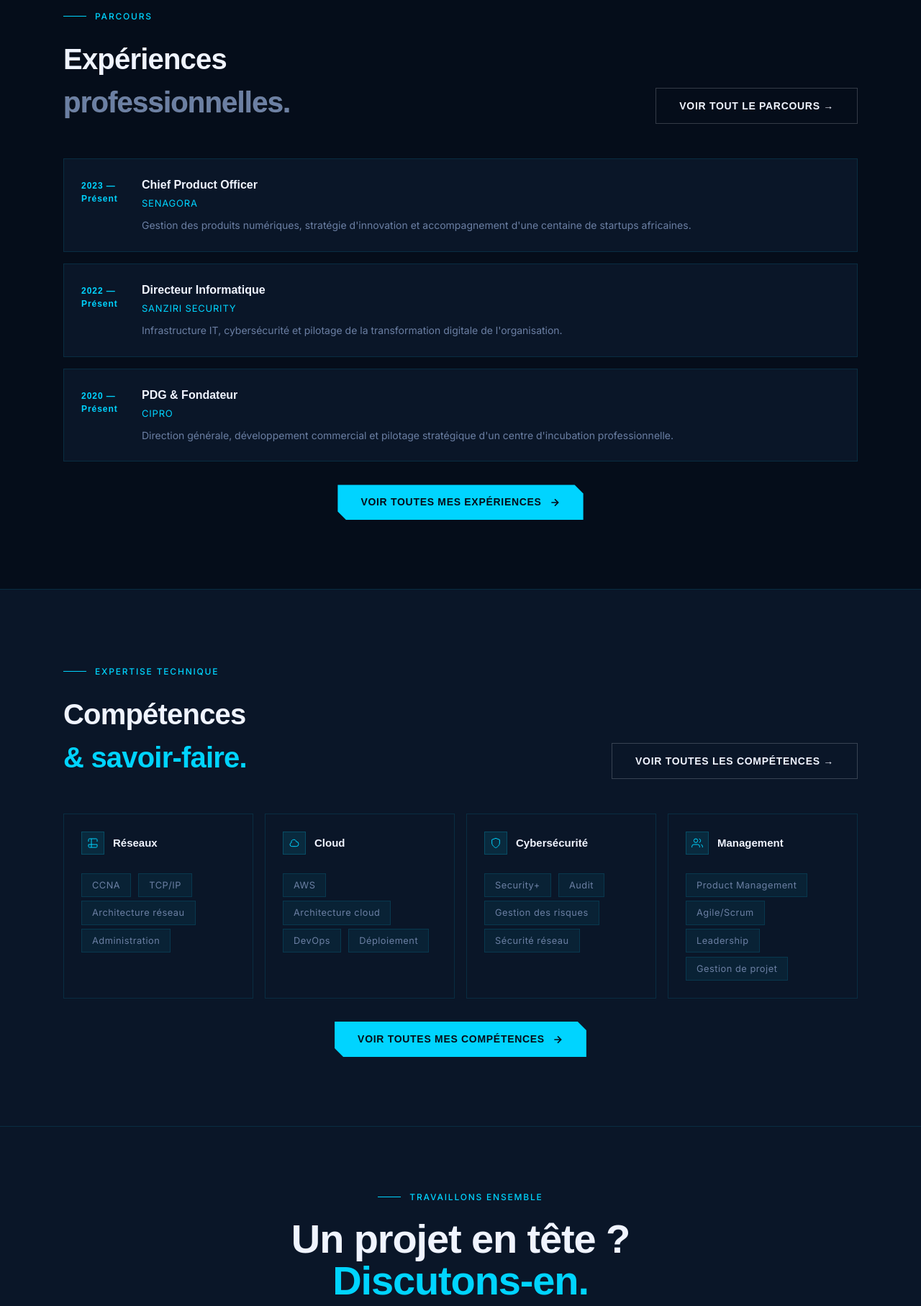
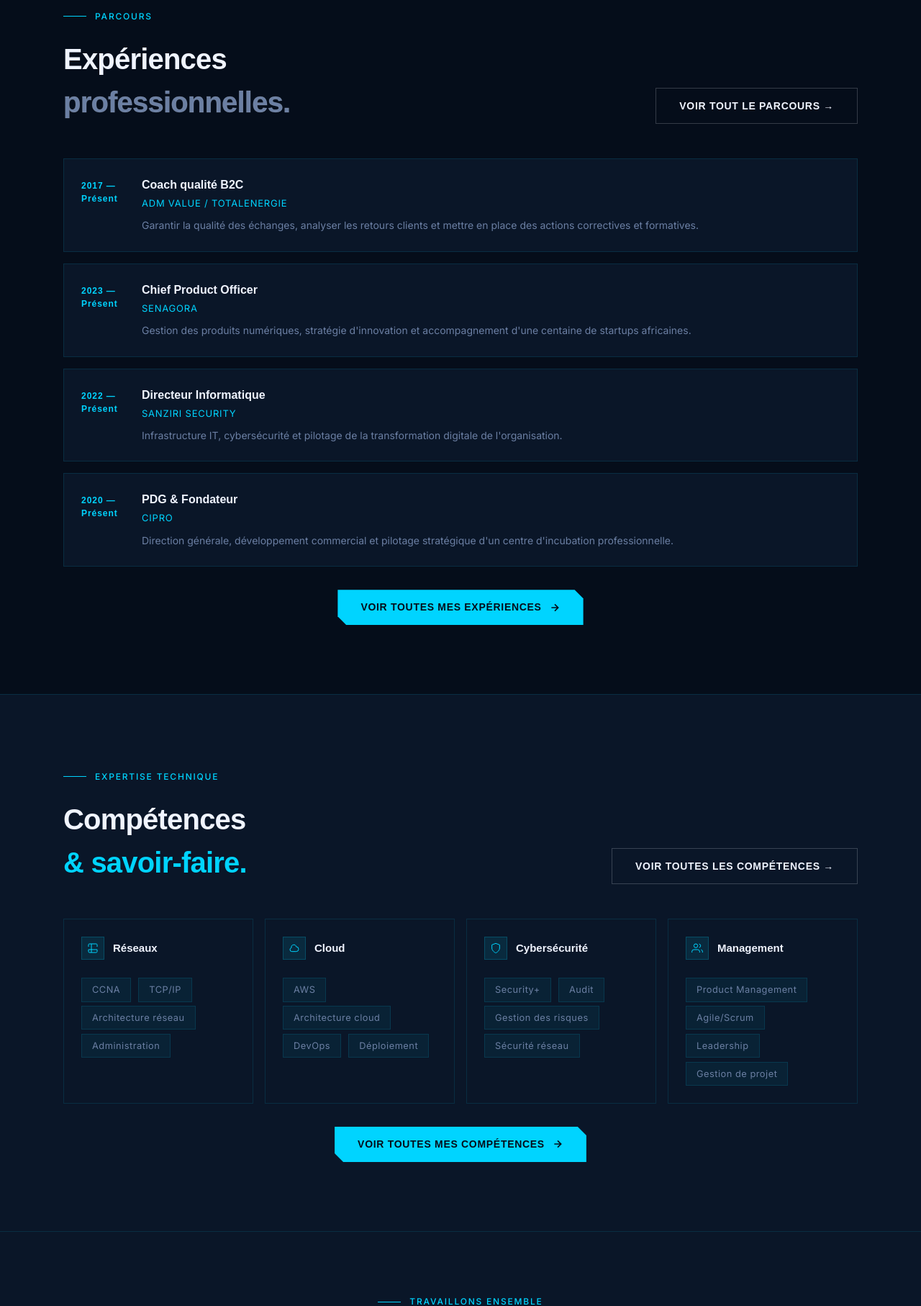
Before and after one commit to PABIN01/mon-portfolio, a Django app: page / in a window 1280 px wide. Shown: the part 2586-4400 px from the top of the page at 72% size. Run offline with Django 5.2, Linux system fonts and the light colour scheme; data that the repository does not hold is empty; some libraries are stand-ins or nearby versions.

Commit message:
Fix: modification home page

```diff
--- a/templates/core/home.html
+++ b/templates/core/home.html
@@ -719,6 +719,15 @@
 
         <div style="display:flex; flex-direction:column; gap:1rem;">
             <div class="exp-card">
+                <div class="exp-year">2017 —<br>Présent</div>
+                <div>
+                    <div style="font-family:'Syne',sans-serif; font-size:1rem; font-weight:700; color:var(--white); margin-bottom:0.25rem;">Coach qualité B2C</div>
+                    <div style="font-size:0.8125rem; color:var(--cyan); letter-spacing:0.06em; text-transform:uppercase; margin-bottom:0.625rem;">ADM Value / TotalEnergie</div>
+                    <div style="font-size:0.875rem; color:var(--muted); line-height:1.6;">Garantir la qualité des échanges, analyser les retours clients et mettre en place des actions correctives et formatives.</div>
+                </div>
+            </div>
+
+            <div class="exp-card">
                 <div class="exp-year">2023 —<br>Présent</div>
                 <div>
                     <div style="font-family:'Syne',sans-serif; font-size:1rem; font-weight:700; color:var(--white); margin-bottom:0.25rem;">Chief Product Officer</div>
```
